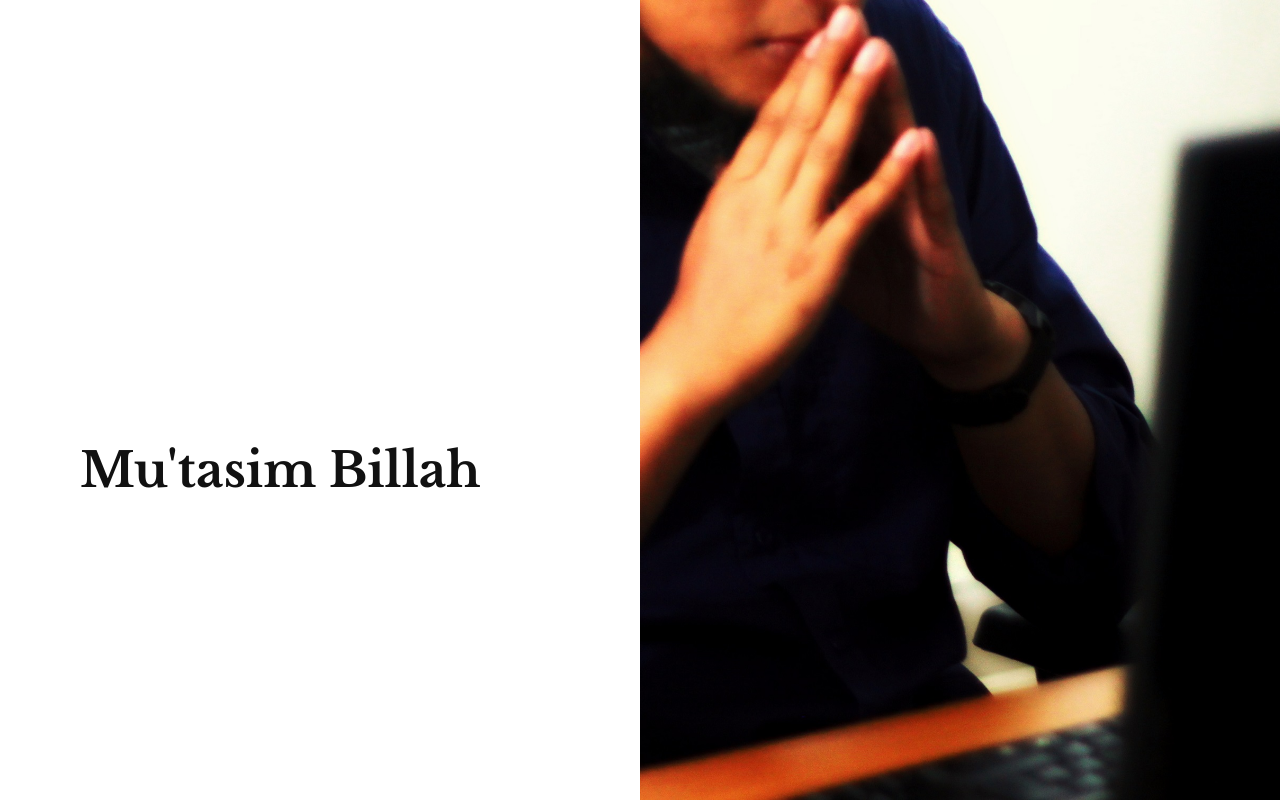
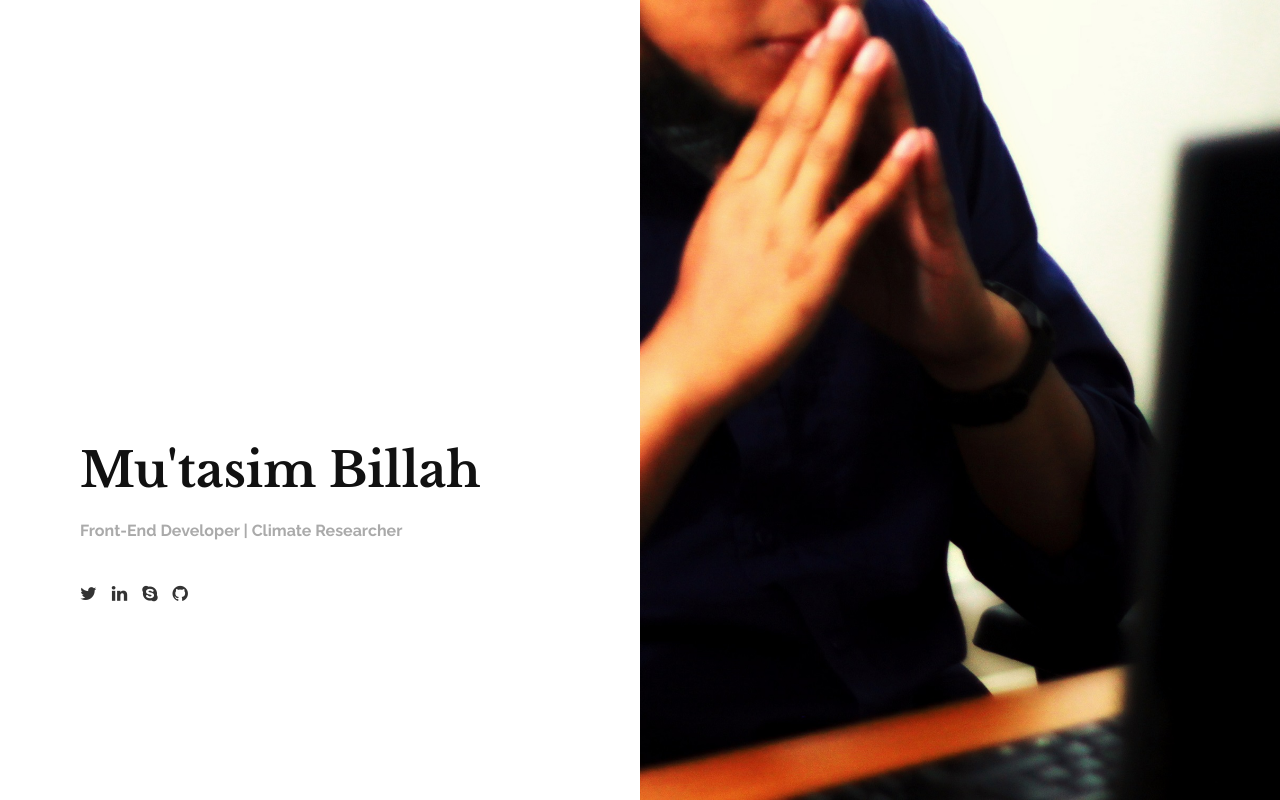
Before and after one commit to mutasimb/mutasimb.github.io, a website: page index.html in a window 1280 px wide. Drawn offline with nearby package versions, Linux system fonts and the light colour scheme.

Commit message:
Gulp 'default' adjustment, ready for live

```diff
--- a/assets/scss/style.scss
+++ b/assets/scss/style.scss
@@ -1,4 +1,4 @@
-@import url('https://fonts.googleapis.com/css?family=Libre+Baskerville:400,700');
+@import url('https://fonts.googleapis.com/css?family=Libre+Baskerville:400,700|Raleway:400,700');
 
 * {
   box-sizing: border-box;
@@ -11,6 +11,7 @@ body {
   height: 100%;
   margin: 0;
   color: #111111;
+  font-family: 'Raleway', sans-serif;
   &::before {
     content: "";
     display: block;
@@ -45,4 +46,26 @@ header {
     font-family: 'Libre Baskerville', serif;
     font-size: 48px;
   }
+  h4 {
+    font-weight: 700;
+    color: #aaaaaa;
+  }
+  .social {
+    margin-top: 45px;
+    padding-left: 0;
+    list-style-type: none;
+    height: 19px;
+    a {
+      color: #333333;
+      li {
+        float: left;
+        i {
+          font-size: 18px;
+        }
+      }
+      & + a li {
+        margin-left: 15px;
+      }
+    }
+  }
 }
--- a/gulpfile.js
+++ b/gulpfile.js
@@ -51,3 +51,7 @@ gulp.task('webserver', function() {
 });
 
 gulp.task('serve', ['watch', 'html', 'js', 'css', 'webserver']);
+
+// Both the tasks combined
+
+gulp.task('default', ['csswatch', 'serve']);
--- a/index.html
+++ b/index.html
@@ -7,12 +7,24 @@
 
   <title>Mu'tasim | Front-End Disaster</title>
 
+  <link href="https://maxcdn.bootstrapcdn.com/font-awesome/4.7.0/css/font-awesome.min.css" rel="stylesheet" integrity="sha384-wvfXpqpZZVQGK6TAh5PVlGOfQNHSoD2xbE+QkPxCAFlNEevoEH3Sl0sibVcOQVnN" crossorigin="anonymous">
   <link rel="stylesheet" href="assets/css/style.css">
 </head>
 <body>
 
 <header>
   <h1>Mu'tasim Billah</h1>
+  <h4>Front-End Developer | Climate Researcher</h4>
+  <ul class="social">
+    <a href="https://twitter.com/mutasimH2O" target="_blank">
+      <li><i class="fa fa-twitter" aria-hidden="true"></i></li>
+    </a>
+    <a href="https://bd.linkedin.com/in/mu-tasim-billah-161b6317" target="_blank">
+      <li><i class="fa fa-linkedin" aria-hidden="true"></i></li>
+    </a>
+    <a href="skype:mutasim.wre?userinfo"><li><i class="fa fa-skype" aria-hidden="true"></i></li></a>
+    <a href="https://github.com/mutasimb" target="_blank"><li><i class="fa fa-github" aria-hidden="true"></i></li></a>
+  </ul>
 </header>
 
 <script type="text/javascript" src="assets/js/script.js"></script>
```
Also changed, not shown: assets/css/style.css.
